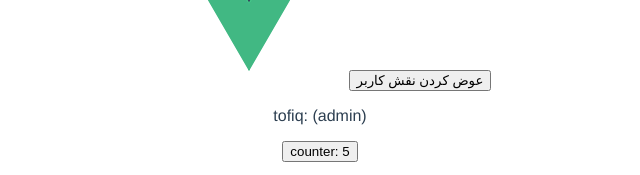
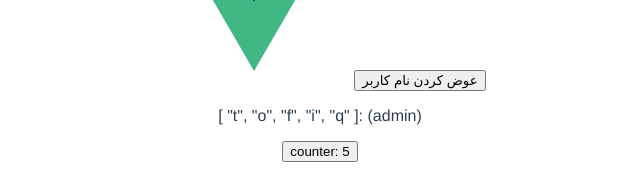
Before and after one commit to Tefoh/vue.js, a Vue app: page / in a window 1280 px wide. Shown: the part 175-350 px from the top of the page, without its empty margins (320-960 px from the left). Built offline with nearby package versions, Linux system fonts and the light colour scheme.

Commit message:
221 - composition api -- computed

```diff
--- a/src/components/Counter.vue
+++ b/src/components/Counter.vue
@@ -1,11 +1,11 @@
 <template>
-  <button @click="changeRole('user')">عوض کردن نقش کاربر</button>
-  <p>{{ user.name }}: ({{ user.role }})</p>
+  <button @click="changeName">عوض کردن نام کاربر</button>
+  <p>{{ userName }}: ({{ user.role }})</p>
   <button @click="num--">counter: {{ num }}</button>
 </template>
 
 <script lang="ts">
-import { defineComponent, PropType, reactive, toRefs, ref } from "vue";
+import { defineComponent, PropType, reactive, toRefs, ref, computed } from "vue";
 
 type UserRole = 'admin' | 'user'
 
@@ -35,10 +35,10 @@ export default defineComponent({
       role: 'admin',
     })
 
-    const changeRole = (roleName: UserRole): void | boolean => {
-      user.role = roleName
+    const userName = computed((): string[] => user.name.split(''))
 
-      return true
+    const changeName = (): void | boolean => {
+      user.name = 'djtphojdtophjopdtg'
     }
 
     // function changeRole(roleName: UserRole): void | boolean {
@@ -50,7 +50,8 @@ export default defineComponent({
     return {
       num,
       user,
-      changeRole
+      changeName,
+      userName
     }
   }
 
```
